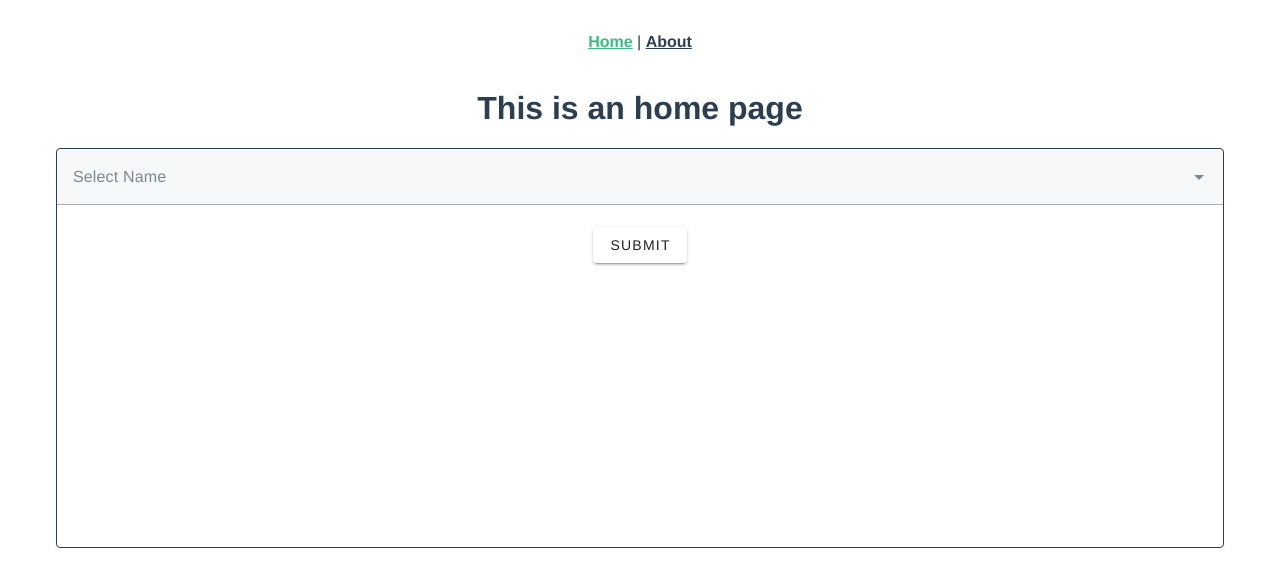
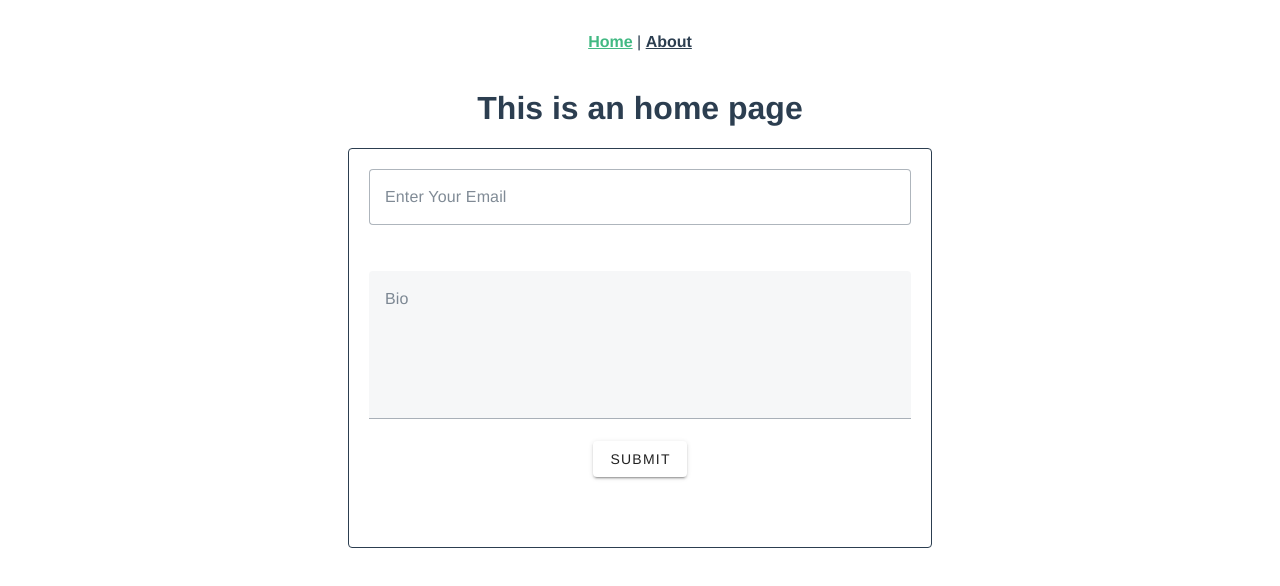
Before and after one commit to mohandshahin18/vuetify-app, a Vue app: page / in a window 1280 px wide. Shown: the top 586 px of the page. Built offline with nearby package versions, Linux system fonts and the light colour scheme.

Commit message:
Text field and text area

```diff
--- /dev/null
+++ b/src/components/TextFailed.vue
@@ -0,0 +1,49 @@
+<template>
+  <v-container>
+    <v-card
+      class="pa-5 mx-auto"
+      max-width="50%"
+      min-height="50vh"
+      variant="outlined"
+    >
+      <v-row>
+        <v-col cols="12">
+          <v-text-field
+            type="email"
+            variant="outlined"
+            label="Enter Your Email"
+            v-model="myText"
+            :error-messages="errorMsg"
+            hint="Enter your Email"
+            class="text-start"
+          ></v-text-field>
+        </v-col>
+        <v-col cols="12">
+          <v-textarea
+            type="email"
+            label="Bio"
+            v-model="myText"
+            :error-messages="errorMsg"
+            class="text-start"
+          ></v-textarea>
+        </v-col>
+      </v-row>
+      <v-btn @click="validate">Submit</v-btn>
+    </v-card>
+  </v-container>
+</template>
+
+<script setup>
+import { ref } from "vue";
+const myText = ref("");
+const errorMsg = ref([]);
+
+const validate = () => {
+  errorMsg.value = "";
+  if (!myText.value) {
+    errorMsg.value = "Email field required";
+  }
+};
+</script>
+
+<style lang="scss" scoped></style>
--- a/src/views/HomeView.vue
+++ b/src/views/HomeView.vue
@@ -15,7 +15,8 @@
     <!-- <LodingVuetify /> -->
     <!-- <PaginationVuetify /> -->
     <!-- <AutoComplete /> -->
-    <SelectVuetify />
+    <!-- <SelectVuetify /> -->
+    <TextFailed />
   </div>
 </template>
 
@@ -34,7 +35,8 @@
 // import LodingVuetify from "@/components/LodingVuetify.vue";
 // import PaginationVuetify from "@/components/PaginationVuetify.vue";
 // import AutoComplete from "@/components/AutoComplete.vue";
-import SelectVuetify from "@/components/SelectVuetify.vue";
+// import SelectVuetify from "@/components/SelectVuetify.vue";
+import TextFailed from "@/components/TextFailed.vue";
 export default {
   name: "HomeView",
   components: {
@@ -52,7 +54,8 @@ export default {
     // LodingVuetify,
     // PaginationVuetify,
     // AutoComplete,
-    SelectVuetify,
+    // SelectVuetify,
+    TextFailed,
   },
 };
 </script>
```
